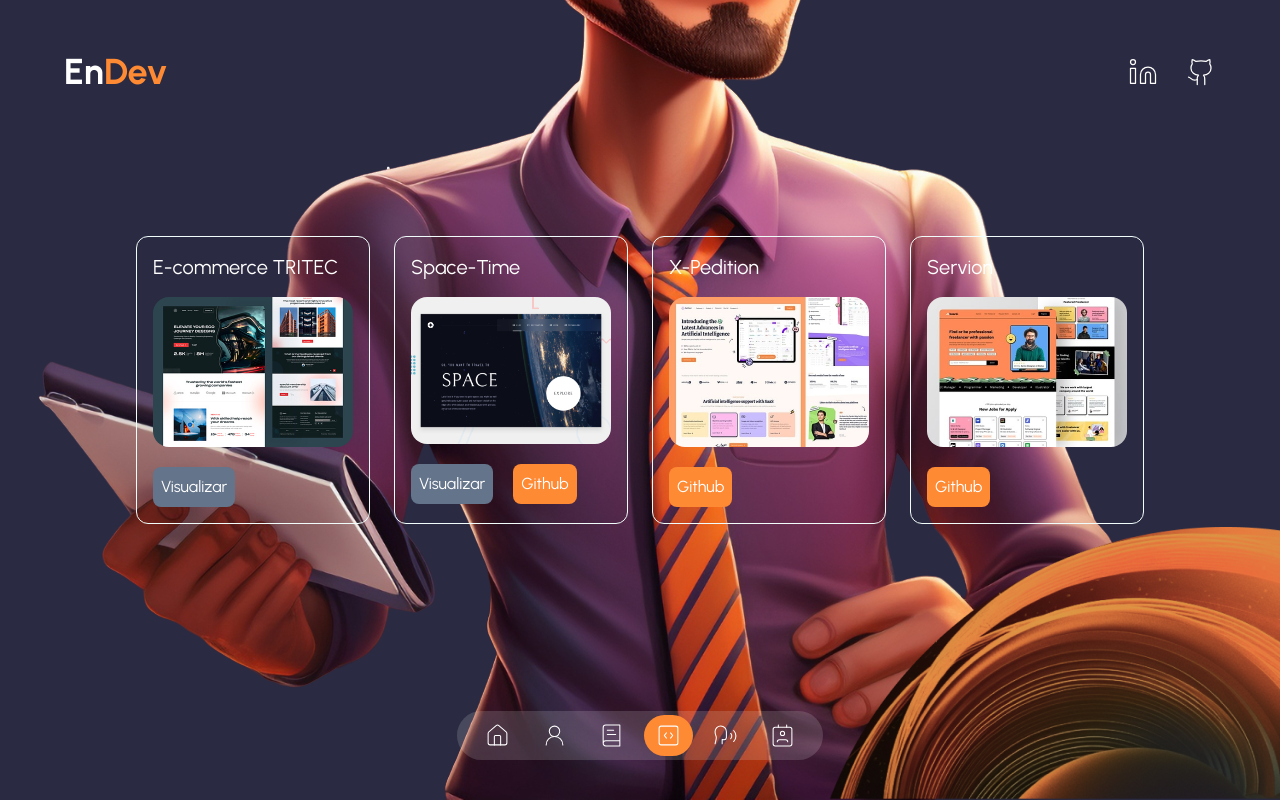
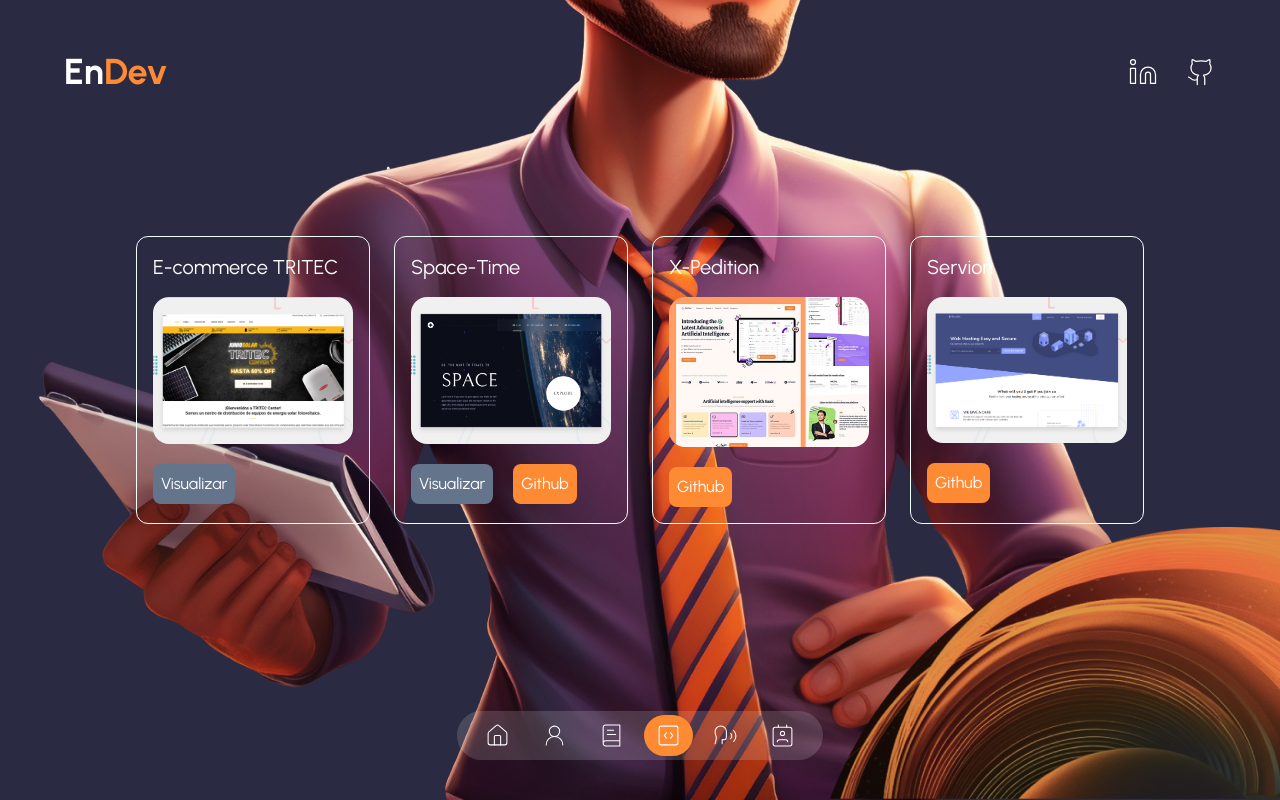
Before and after one commit to enmedinad/Portfolio, a Next.js app: page /portfolio in a window 1280 px wide. Built offline with nearby package versions, Linux system fonts and the light colour scheme.

Commit message:
update of images

```diff
--- a/data.tsx
+++ b/data.tsx
@@ -128,7 +128,7 @@ export const dataPortfolio = [
     {
         id: 1,
         title: "E-commerce TRITEC",
-        image: "/image-1.jpg",
+        image: "/tritec-portfolio.png",
         urlGithub: "false",
         urlLive: "https://tritec-center.cl/",
     },
@@ -149,7 +149,7 @@ export const dataPortfolio = [
     {
         id: 4,
         title: "Servion",
-        image: "/image-4.jpg",
+        image: "/servion-portfolio.png",
         urlGithub: "https://github.com/enmedinad/University-Proyects",
         urlLive: "false",
     }
```
Also changed, not shown: public/servion-portfolio.png (added), public/tritec-portfolio.png (added).
